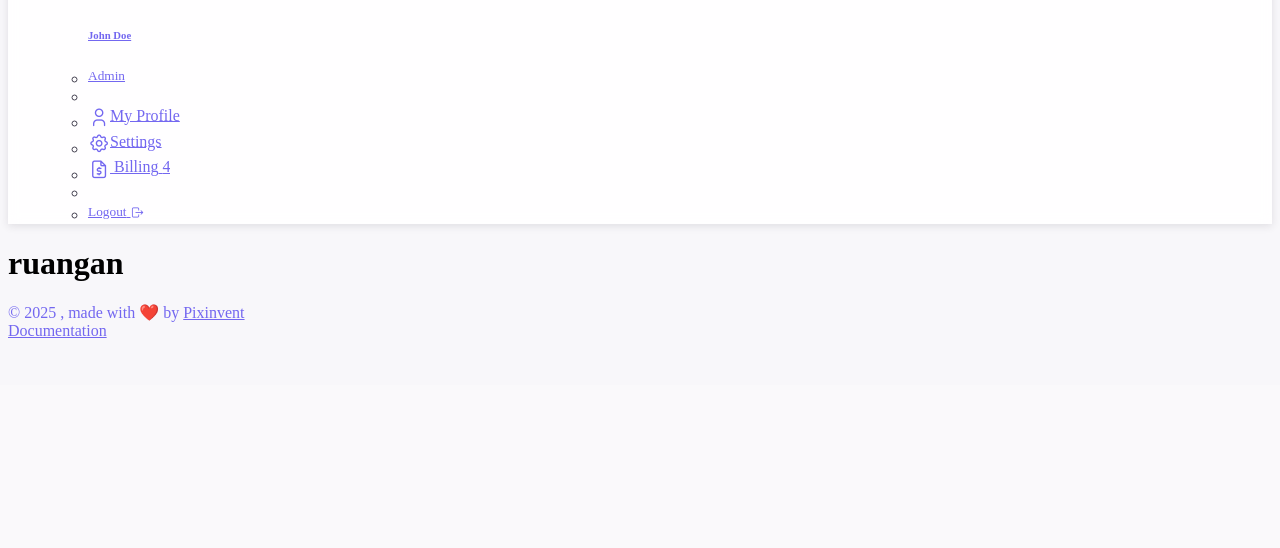
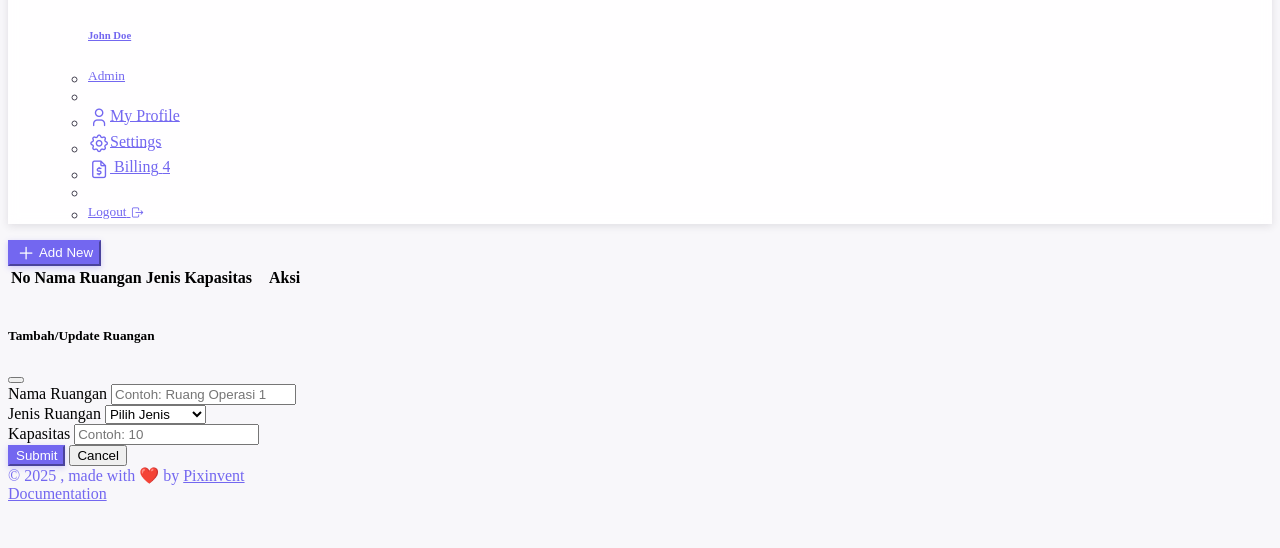
Before and after one commit to FauzanAzima26/Puskesmas, a CodeIgniter app: page /CI/index.php/ruangan/index in a window 1280 px wide. Shown: the part 1006-1554 px from the top of the page. Before the commit the page ends 1344 px from the top, so only its background shows below. Run offline with CodeIgniter, Linux system fonts and the light colour scheme; lists and menus that the app fills with data are empty; some libraries are stand-ins or nearby versions.

Commit message:
membubat CRUD ruangan

```diff
--- a/application/config/routes.php
+++ b/application/config/routes.php
@@ -94,6 +94,8 @@ $route['penyakit/store'] = 'penyakit/store';
 $route['penyakit/get_data'] = 'penyakit/get_data';
 
 $route['ruangan'] = 'ruangan/index';
+$route['ruangan/store'] = 'ruangan/store';
+$route['ruangan/get_data'] = 'ruangan/get_data';
 
 $route['riwayat_berobat'] = 'riwayat_berobat/index';
 $route['riwayat/store'] = 'riwayat_berobat/store';
--- a/application/controllers/Ruangan.php
+++ b/application/controllers/Ruangan.php
@@ -1,9 +1,83 @@
 <?php
-class Ruangan extends CI_Controller{
-    public function index(){
+defined('BASEPATH') or exit('No direct script access allowed');
+
+class Ruangan extends CI_Controller
+{
+    public function __construct()
+    {
+        parent::__construct();
+        $this->load->model('Ruangan_model');
+        $this->load->helper('url');
+        $this->load->helper('security');
+    }
+
+    public function index()
+    {
         $data['title'] = 'Ruangan';
-        $data['content'] = 'backend/ruangan/index'; // halaman utama yang akan disisipkan
+        $data['content'] = 'backend/ruangan/index';
         $this->load->view('backend/layouts/header', $data);
         $this->load->view('backend/layouts/main', $data);
     }
+
+    public function get_data()
+    {
+        // Jika ada parameter ID (untuk edit)
+        if ($this->input->get('id')) {
+            $id = $this->input->get('id');
+            $ruangan = $this->Ruangan_model->get_by_id($id);
+
+            if ($ruangan) {
+                echo json_encode([
+                    'id_ruangan' => $ruangan->id_ruangan,
+                    'nama_ruangan' => $ruangan->nama_ruangan,
+                    'jenis' => $ruangan->jenis,
+                    'kapasitas' => $ruangan->kapasitas
+                ]);
+            } else {
+                echo json_encode([
+                    'error' => 'Data tidak ditemukan'
+                ]);
+            }
+            return;
+        }
+
+        // Jika tidak ada ID (untuk DataTable)
+        $data = $this->Ruangan_model->get_datatables();
+        echo json_encode([
+            "data" => $data
+        ]);
+    }
+
+    public function store()
+    {
+        $data = $this->input->post();
+
+        if ($this->input->post('_method') == 'DELETE') {
+            // Proses delete
+            $id = $this->input->post('id_ruangan');
+            $delete = $this->Ruangan_model->delete($id);
+
+            if ($delete) {
+                echo json_encode(['success' => true, 'message' => 'Data berhasil dihapus']);
+            } else {
+                echo json_encode(['success' => false, 'message' => 'Gagal menghapus data']);
+            }
+            return;
+        }
+
+        if (empty($data['id_ruangan'])) {
+            // Proses insert
+            $insert = $this->Ruangan_model->insert($data);
+            $message = $insert ? 'Data berhasil ditambahkan' : 'Gagal menambahkan data';
+        } else {
+            // Proses update
+            $update = $this->Ruangan_model->update($data['id_ruangan'], $data);
+            $message = $update ? 'Data berhasil diperbarui' : 'Gagal memperbarui data';
+        }
+
+        echo json_encode([
+            'success' => isset($insert) ? $insert : $update,
+            'message' => $message
+        ]);
+    }
 }
--- /dev/null
+++ b/application/models/Ruangan_model.php
@@ -0,0 +1,39 @@
+<?php
+defined('BASEPATH') or exit('No direct script access allowed');
+
+class Ruangan_model extends CI_Model
+{
+
+    private $table = 'tb_ruangan';
+
+    public function get_datatables()
+    {
+        $this->db->select('*');
+        $this->db->from('tb_ruangan');
+        return $this->db->get()->result();
+    }
+
+    public function get_by_id($id)
+    {
+        $this->db->where('id_ruangan', $id);
+        $query = $this->db->get('tb_ruangan');
+        return $query->row(); // Mengembalikan single object
+    }
+
+    public function insert($data)
+    {
+        return $this->db->insert('tb_ruangan', $data);
+    }
+
+    public function update($id, $data)
+    {
+        $this->db->where('id_ruangan', $id);
+        return $this->db->update('tb_ruangan', $data);
+    }
+
+    public function delete($id)
+    {
+        $this->db->where('id_ruangan', $id);
+        return $this->db->delete('tb_ruangan');
+    }
+}
--- a/application/views/backend/layouts/sidebar.php
+++ b/application/views/backend/layouts/sidebar.php
@@ -35,6 +35,13 @@
           <div data-i18n="Pasien">Pasien</div>
         </a>
       </li>
+      <!-- Obat -->
+      <li class="menu-item <?= ($this->router->fetch_class() == 'obat') ? 'active' : '' ?>">
+        <a href="<?= site_url('obat') ?>" class="menu-link">
+          <i class="menu-icon tf-icons ti ti-capsule"></i>
+          <div data-i18n="Obat">Obat</div>
+        </a>
+      </li>
     <?php endif; ?>
 
     <?php if ($role == 'admin'): ?>
@@ -43,14 +50,6 @@
         <a href="<?= site_url('doctor') ?>" class="menu-link">
           <i class="menu-icon tf-icons ti ti-app-window"></i>
           <div data-i18n="Doctor">Doctor</div>
-        </a>
-      </li>
-
-      <!-- Obat -->
-      <li class="menu-item <?= ($this->router->fetch_class() == 'obat') ? 'active' : '' ?>">
-        <a href="<?= site_url('obat') ?>" class="menu-link">
-          <i class="menu-icon tf-icons ti ti-capsule"></i>
-          <div data-i18n="Obat">Obat</div>
         </a>
       </li>
 
@@ -81,7 +80,7 @@
       <li class="menu-item <?= ($this->router->fetch_class() == 'riwayat_berobat') ? 'active' : '' ?>">
         <a href="<?= site_url('riwayat_berobat') ?>" class="menu-link">
           <i class="menu-icon tf-icons ti ti-notebook"></i>
-         <span class="menu-text">Riwayat Berobat</span>
+          <span class="menu-text">Riwayat Berobat</span>
         </a>
       </li>
     <?php endif; ?>
--- a/application/views/backend/ruangan/index.php
+++ b/application/views/backend/ruangan/index.php
@@ -1 +1,80 @@
-<h1>ruangan</h1>
+<div id="ruangan-form" data-store-url="<?= site_url('ruangan/store') ?>"
+    data-get-data-url="<?= site_url('ruangan/get_data') ?>">
+</div>
+
+<div class="container-xxl flex-grow-1 container-p-y">
+    <div class="mb-3">
+        <button class="btn btn-primary" type="button" data-bs-toggle="offcanvas" data-bs-target="#add-new-record">
+            <i class="ti ti-plus"></i> Add New
+        </button>
+    </div>
+    <div class="card">
+        <div class="card-datatable table-responsive pt-0">
+            <table class="ruangan table">
+                <thead>
+                    <tr>
+                        <th>No</th>
+                        <th>Nama Ruangan</th>
+                        <th>Jenis</th>
+                        <th>Kapasitas</th>
+                        <th width="20%">Aksi</th>
+                    </tr>
+                </thead>
+                <tbody>
+                </tbody>
+            </table>
+        </div>
+    </div>
+</div>
+
+<!-- Modal to add new record -->
+<div class="offcanvas offcanvas-end" id="add-new-record">
+    <div class="offcanvas-header border-bottom">
+        <h5 class="offcanvas-title" id="exampleModalLabel">Tambah/Update Ruangan</h5>
+        <button type="button" class="btn-close text-reset" data-bs-dismiss="offcanvas" aria-label="Close"></button>
+    </div>
+    <div class="offcanvas-body flex-grow-1">
+        <form class="add-new-record pt-0 row g-2" id="form-add-new-record" onsubmit="return false">
+            <input type="hidden" name="id_ruangan" id="id_ruangan">
+
+            <!-- Nama Ruangan -->
+            <div class="col-sm-12">
+                <label class="form-label" for="nama_ruangan">Nama Ruangan</label>
+                <input type="text" id="nama_ruangan" name="nama_ruangan" class="form-control"
+                    placeholder="Contoh: Ruang Operasi 1" required />
+            </div>
+
+            <!-- Jenis -->
+            <div class="col-sm-12">
+                <label class="form-label" for="jenis">Jenis Ruangan</label>
+                <select id="jenis" name="jenis" class="form-select" required>
+                    <option value="">Pilih Jenis</option>
+                    <option value="Rawat Inap">Rawat Inap</option>
+                    <option value="Rawat Jalan">Rawat Jalan</option>
+                    <option value="Operasi">Operasi</option>
+                    <option value="UGD">UGD</option>
+                    <option value="Laboratorium">Laboratorium</option>
+                </select>
+            </div>
+
+            <!-- Kapasitas -->
+            <div class="col-sm-12">
+                <label class="form-label" for="kapasitas">Kapasitas</label>
+                <input type="number" id="kapasitas" name="kapasitas" class="form-control"
+                    placeholder="Contoh: 10" required />
+            </div>
+
+            <!-- Tombol Submit -->
+            <div class="col-sm-12">
+                <button type="submit" class="btn btn-primary data-submit me-sm-4 me-1">Submit</button>
+                <button type="reset" class="btn btn-outline-secondary" data-bs-dismiss="offcanvas">Cancel</button>
+            </div>
+        </form>
+    </div>
+</div>
+
+<!--/ DataTable with Buttons -->
+<script src="<?= base_url('assets/vendor/libs/jquery/jquery.js') ?>"></script>
+<script src="<?= base_url('assets/vendor/libs/datatables-bs5/datatables-bootstrap5.js') ?>"></script>
+<script src="<?= base_url('assets/js/backend/ruangan.js') ?>"></script>
+<script src="https://cdn.jsdelivr.net/npm/sweetalert2@11"></script>
--- /dev/null
+++ b/assets/js/backend/ruangan.js
@@ -0,0 +1,160 @@
+$(document).ready(function () {
+    const table = $(".ruangan").DataTable({
+        ajax: {
+            url: $("#ruangan-form").data("get-data-url"),
+            type: "GET",
+            dataSrc: "data",
+        },
+        columns: [
+            {
+                data: null,
+                render: (data, type, row, meta) => meta.row + 1,
+                className: "text-center",
+            },
+            {
+                data: "nama_ruangan",
+                className: "text-left"
+            },
+            {
+                data: "jenis",
+                className: "text-left"
+            },
+            {
+                data: "kapasitas",
+                className: "text-center"
+            },
+            {
+                data: null,
+                render: (data, type, row) => `
+                    <button class="btn btn-sm btn-warning edit" data-id="${row.id_ruangan}">Edit</button>
+                    <button class="btn btn-sm btn-danger delete" data-id="${row.id_ruangan}">Delete</button>
+                `,
+                className: "text-center",
+                orderable: false,
+            },
+        ],
+        language: {
+            emptyTable: "Tidak ada data ruangan yang tersedia",
+            info: "Menampilkan _START_ sampai _END_ dari _TOTAL_ data ruangan",
+            infoEmpty: "Menampilkan 0 sampai 0 dari 0 data",
+        },
+    });
+
+    // Submit form
+    $("#form-add-new-record").on("submit", function (e) {
+        e.preventDefault();
+        const formData = $(this).serialize();
+        const url = $("#ruangan-form").data("store-url");
+        const submitBtn = $(this).find('[type="submit"]');
+
+        submitBtn.prop("disabled", true).html(`
+            <span class="spinner-border spinner-border-sm" role="status" aria-hidden="true"></span>
+            Memproses...
+        `);
+
+        $.ajax({
+            url: url,
+            type: "POST",
+            data: formData,
+            dataType: "json",
+            success: function (response) {
+                if (response.success) {
+                    Swal.fire("Berhasil", response.message, "success");
+                    $("#form-add-new-record")[0].reset();
+                    bootstrap.Offcanvas.getInstance("#add-new-record").hide();
+                    table.ajax.reload(null, false);
+                } else {
+                    Swal.fire("Gagal", response.message, "error");
+                }
+            },
+            error: function (xhr) {
+                Swal.fire("Error", "Terjadi kesalahan saat menyimpan data", "error");
+            },
+            complete: function () {
+                submitBtn.prop("disabled", false).html("Submit");
+            },
+        });
+    });
+
+    // Edit
+    $(document).on("click", ".edit", function () {
+        const id = $(this).data("id");
+        const getUrl = $("#ruangan-form").data("get-data-url");
+
+        $.ajax({
+            url: getUrl,
+            type: "GET",
+            data: { id: id },
+            dataType: "json",
+            success: function (response) {
+                if (response && response.id_ruangan) {
+                    $("#id_ruangan").val(response.id_ruangan);
+                    $("#nama_ruangan").val(response.nama_ruangan);
+                    $("#jenis").val(response.jenis);
+                    $("#kapasitas").val(response.kapasitas);
+
+                    $("#exampleModalLabel").text("Edit Ruangan");
+                    const offcanvas = new bootstrap.Offcanvas("#add-new-record");
+                    offcanvas.show();
+                } else {
+                    Swal.fire({
+                        title: "Error",
+                        text: response.error || "Data ruangan tidak ditemukan",
+                        icon: "error",
+                    });
+                }
+            },
+            error: function (xhr, status, error) {
+                Swal.fire({
+                    title: "Error",
+                    text: "Gagal mengambil data ruangan dari server",
+                    icon: "error",
+                });
+            },
+        });
+    });
+
+    // Delete
+    $(document).on("click", ".delete", function () {
+        const id = $(this).data("id");
+
+        Swal.fire({
+            title: "Yakin hapus data?",
+            text: "Data yang dihapus tidak dapat dikembalikan!",
+            icon: "warning",
+            showCancelButton: true,
+            confirmButtonText: "Ya, hapus!",
+            cancelButtonText: "Batal",
+        }).then((result) => {
+            if (result.isConfirmed) {
+                $.ajax({
+                    url: $("#ruangan-form").data("store-url"),
+                    type: "POST",
+                    data: {
+                        id_ruangan: id,
+                        _method: "DELETE",
+                    },
+                    dataType: "json",
+                    success: function (response) {
+                        if (response.success) {
+                            Swal.fire("Berhasil", response.message, "success");
+                            table.ajax.reload(null, false);
+                        } else {
+                            Swal.fire("Gagal", response.message, "error");
+                        }
+                    },
+                    error: function (xhr) {
+                        Swal.fire("Error", "Terjadi kesalahan saat menghapus data", "error");
+                    },
+                });
+            }
+        });
+    });
+
+    // Reset form when offcanvas is hidden
+    document.getElementById("add-new-record").addEventListener("hidden.bs.offcanvas", function () {
+        $("#form-add-new-record")[0].reset();
+        $("#exampleModalLabel").text("Tambah Ruangan Baru");
+        $("#id_ruangan").val("");
+    });
+});
```
